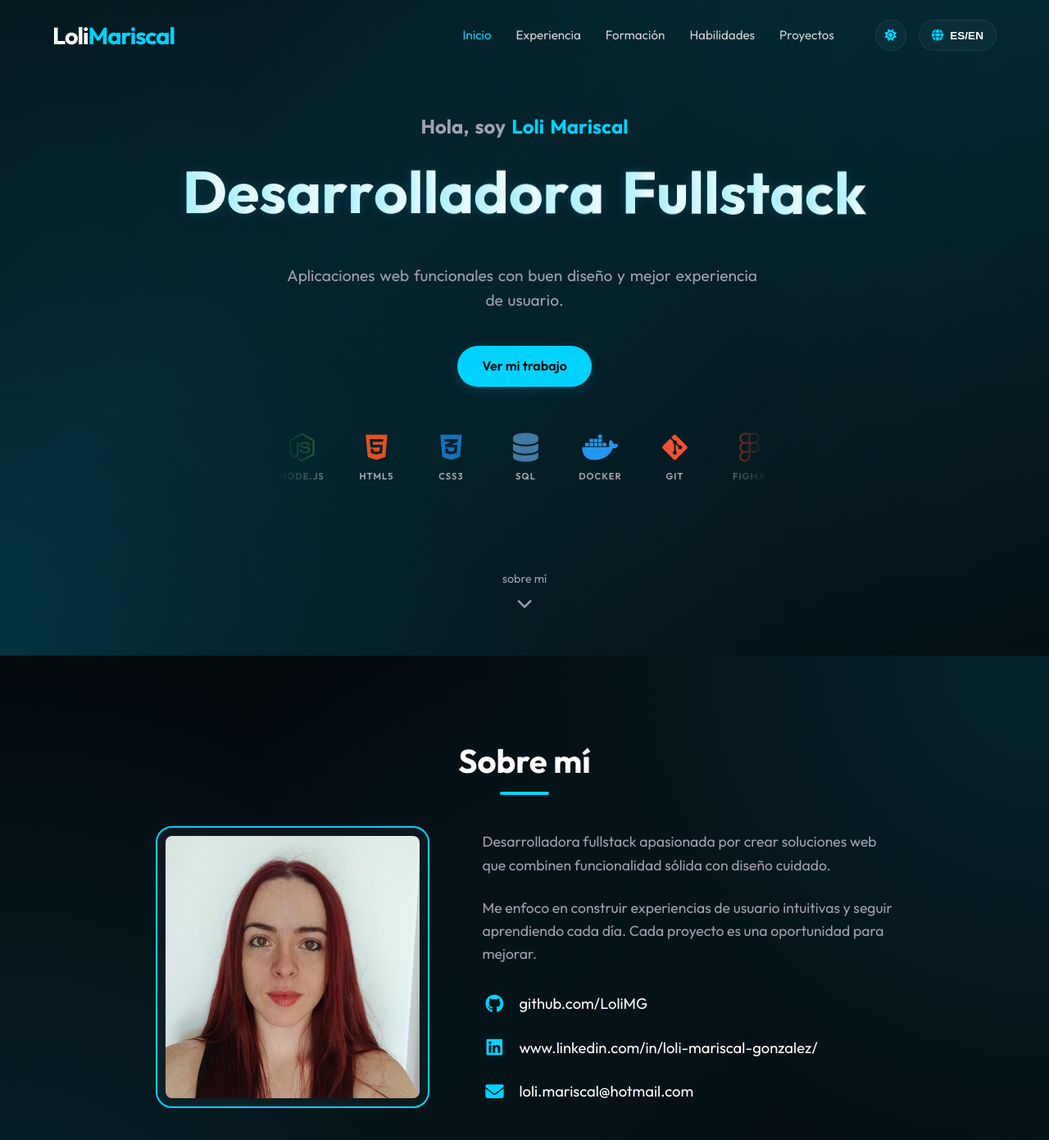
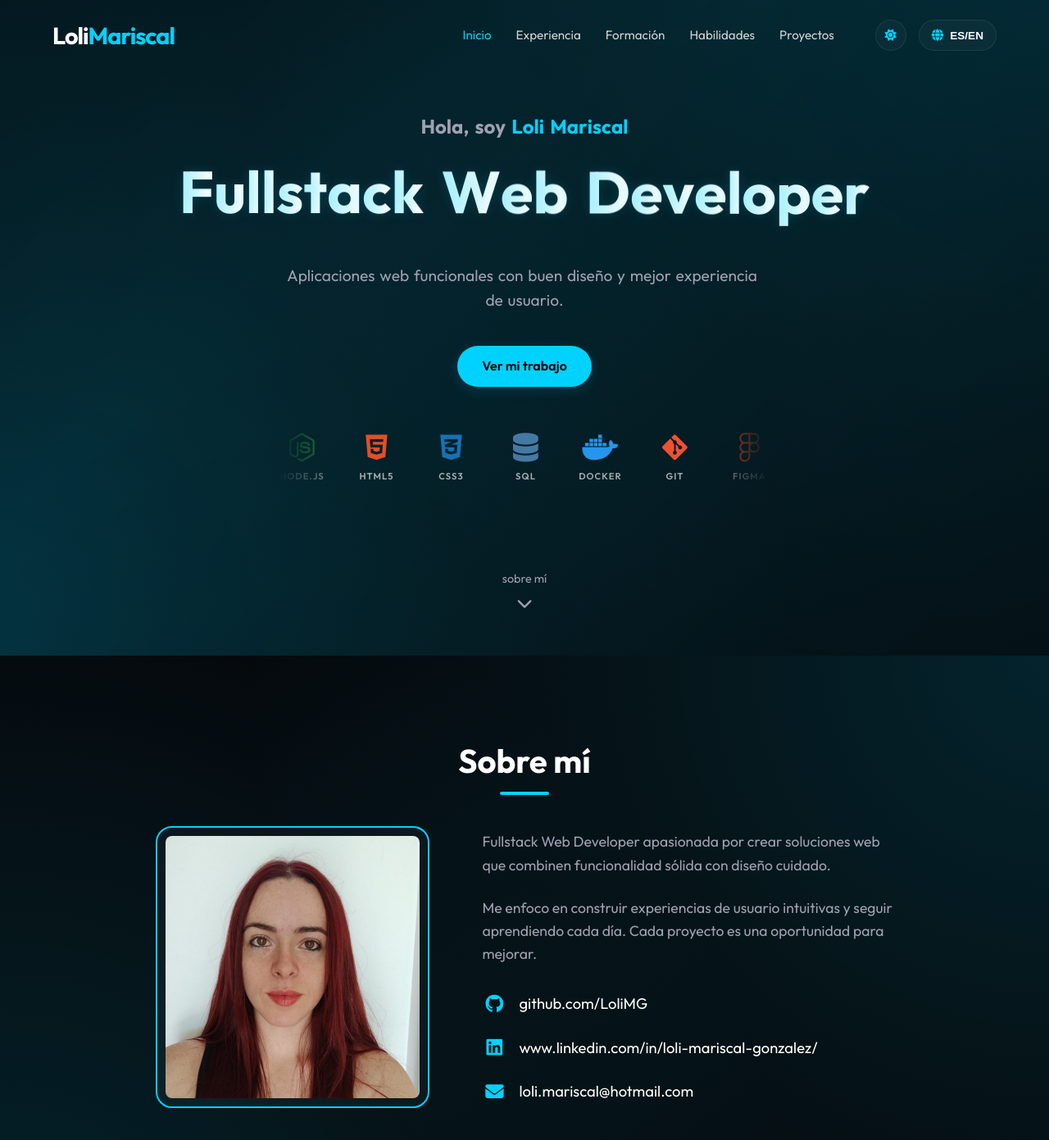
Before and after one commit to LoliMG/portfolio, a React (Vite) app: page / in a window 1280 px wide. Shown: the top 1391 px of the page at 82% size. Built offline with nearby package versions, Linux system fonts and the light colour scheme.

Commit message:
add info

```diff
--- a/src/data/education.js
+++ b/src/data/education.js
@@ -6,7 +6,7 @@
 export const getEducationData = (t) => [
     { year: t.ongoing, title: 'ADAMS', school: 'Java', icon: 'fa-code' },
     { year: '2026', title: 'ADAMS', school: 'Big Data', icon: 'fa-code' },
-    { year: '2025 - 2026', title: 'Socratech', school: t.edu_p_2, icon: 'fa-code' },
+    { year: '2025 - 2026', title: 'Socratech', school: 'Fullstack Web Developer', icon: 'fa-code' },
     { year: '2019 - 2021', title: 'Iundenia', school: t.edu_p_3, icon: 'fa-certificate' },
     { year: '2018 - 2019', title: 'Implika', school: t.edu_p_4, icon: 'fa-user-md' }
 ];
--- a/src/data/experience.js
+++ b/src/data/experience.js
@@ -4,8 +4,13 @@
  */
 
 export const getExperienceData = (t) => [
-    { date: '4/2026', title: t.exp_h3_1, company: 'Freelance', desc: t.exp_p_1 },
-    { date: '9/2025 - 2/2026', title: t.exp_h3_2, company: 'Circular Score', desc: t.exp_p_2 },
+    {
+        date: '4/2026 - actual',
+        title: 'Fullstack Web Developer - Freelance',
+        company: 'Freelance',
+        desc: `${t.exp_p_0}\n\n${t.exp_p_1}`
+    },
+    { date: '9/2025 - 2/2026', title: 'Fullstack Web Developer', company: 'Circular Score', desc: t.exp_p_2 },
     { date: '7/2023 - 9/2025', title: t.exp_h3_3, company: 'Amazon, GLS, Tipsa', desc: t.exp_p_3 },
     { date: '7/2017 - 3/2024', title: t.exp_h3_4, company: t.exp_h4_4, desc: t.exp_p_4 }
 ];
--- a/src/data/translations.js
+++ b/src/data/translations.js
@@ -12,13 +12,11 @@ export const translations = {
         nav_skills: "Habilidades",
         nav_projects: "Proyectos",
         hero_hi: "Hola, soy ",
-        hero_name: "Loli Mariscal",
-        hero_role: "Desarrolladora Fullstack",
         hero_p: "Aplicaciones web funcionales con buen diseño y mejor experiencia de usuario.",
         btn_work: "Ver mi trabajo",
         scroll_about: "sobre mí",
         about_title: "Sobre mí",
-        about_p1: "Desarrolladora fullstack apasionada por crear soluciones web que combinen funcionalidad sólida con diseño cuidado.",
+        about_p1: "Fullstack Web Developer apasionada por crear soluciones web que combinen funcionalidad sólida con diseño cuidado.",
         about_p2: "Me enfoco en construir experiencias de usuario intuitivas y seguir aprendiendo cada día. Cada proyecto es una oportunidad para mejorar.",
         exp_title: "Experiencia",
         edu_title: "Formación",
@@ -34,9 +32,8 @@ export const translations = {
         footer_copy: "2026 Loli Mariscal. Todos los derechos reservados.",
         error_title: "¡Ups! Te has perdido",
         error_p: "La página que buscas no existe o ha sido movida a otro rincón del servidor.",
-        exp_h3_1: "Desarrolladora Fullstack web",
+        exp_p_0: "Desarrollo fullstack de aplicación web EventOS utilizando Node.js, React, Express, apis para manejo de Google Calendar, Supabase (postgreSQL) y Vercel.",
         exp_p_1: "Desarrollo Fullstack de aplicación web GoodHabit utilizando Node.js, React, Supabase (postgreSQL) y Vercel.",
-        exp_h3_2: "Desarrolladora Fullstack web",
         exp_p_2: "Desarrollo Fullstack completo de aplicación web con Node.js y React, dedicada a la formación de empresas en implicación medioambiental.",
         exp_h3_3: "Repartidora",
         exp_h4_3: "Freelance / Logística",
@@ -44,8 +41,6 @@ export const translations = {
         exp_h3_4: "Monitora de equitación, entrenadora equina",
         exp_h4_4: "Centro Ecuestre",
         exp_p_4: "Coordinación y supervisión las tareas de mantenimiento de instalaciones, contacto y trato con clientes y alimentación de los caballos.",
-        edu_p_1: "Big Data",
-        edu_p_2: "Desarrolladora web Fullstack",
         edu_p_3: "Grado Medio Técnico Deportivo de Equitación",
         edu_p_4: "Asistente Técnico de Veterinaria Equina",
         skill_cat_backend: "Backend",
@@ -65,13 +60,11 @@ export const translations = {
         nav_skills: "Skills",
         nav_projects: "Projects",
         hero_hi: "Hi, I'm ",
-        hero_name: "Loli Mariscal",
-        hero_role: "Fullstack Web Developer",
         hero_p: "Functional web applications with good design and better user experience.",
         btn_work: "View my work",
         scroll_about: "about me",
         about_title: "About me",
-        about_p1: "Fullstack developer passionate about creating web solutions that combine solid functionality with thoughtful design.",
+        about_p1: "Fullstack Web Developer passionate about creating web solutions that combine solid functionality with thoughtful design.",
         about_p2: "I focus on building intuitive user experiences and learning something new every day. Every project is an opportunity to improve.",
         exp_title: "Experience",
         edu_title: "Education",
@@ -87,18 +80,15 @@ export const translations = {
         footer_copy: "2026 Loli Mariscal. All rights reserved.",
         error_title: "Oops! You're lost",
         error_p: "The page you're looking for doesn't exist or has been moved to another part of the server.",
-        exp_h3_1: "Fullstack Web Developer",
+        exp_p_0: "Fullstack development of the EventOS web application using Node.js, React, Express, Google Calendar APIs, Supabase (postgreSQL), and Vercel.",
         exp_p_1: "Fullstack development of the GoodHabit web app using Node.js, React, Supabase (postgreSQL), and Vercel.",
-        exp_h3_2: "Fullstack Web Developer",
-        exp_p_2: "Full Fullstack development of a web application with Node.js and React, dedicated to corporate environmental training.",
+        exp_p_2: "Fullstack development of a web application with Node.js and React, dedicated to corporate environmental training.",
         exp_h3_3: "Delivery Driver",
         exp_h4_3: "Freelance / Logistics",
         exp_p_3: "Package delivery for Amazon, Tipsa, and GLS, including vehicle management.",
         exp_h3_4: "Riding Instructor, Horse Trainer",
         exp_h4_4: "Equestrian Center",
         exp_p_4: "Coordination and supervision of facility maintenance, client relations, and horse feeding.",
-        edu_p_1: "Big Data",
-        edu_p_2: "Fullstack Web Developer",
         edu_p_3: "Technical Degree in Equestrian Sports",
         edu_p_4: "Equine Veterinary Technician Assistant",
         skill_cat_backend: "Backend",
--- a/src/pages/experience/Experience.css
+++ b/src/pages/experience/Experience.css
@@ -78,6 +78,7 @@
                     font-size: 1rem;
                     color: var(--text-secondary);
                     line-height: 1.6;
+                    white-space: pre-line;
                 }
             }
 
--- a/src/pages/home/Home.jsx
+++ b/src/pages/home/Home.jsx
@@ -79,22 +79,25 @@ const Home = () => {
         { icon: 'fa-figma', fab: true, color: '#F24E1E', name: 'Figma' }
     ];
 
+    const heroName = "Loli Mariscal";
+    const heroRole = "Fullstack Web Developer";
+
     return (
         <div className="page active home-page">
             {/* Hero Section */}
             <section className="hero">
-                <div className="hero-content" key={t.hero_role}>
+                <div className="hero-content" key={heroRole}>
                     <h2 className="cascade-container">
                         {renderCascadingText(t.hero_hi)}
                         <span className="accent">
-                            {renderCascadingText(t.hero_name, t.hero_hi.length)}
+                            {renderCascadingText(heroName, t.hero_hi.length)}
                         </span>
                     </h2>
                     <h1 className="cascade-container">
-                        {renderCascadingText(t.hero_role, t.hero_hi.length + t.hero_name.length)}
+                        {renderCascadingText(heroRole, t.hero_hi.length + heroName.length)}
                     </h1>
                     <p className="cascade-container">
-                        {renderCascadingText(t.hero_p, t.hero_hi.length + t.hero_name.length + t.hero_role.length)}
+                        {renderCascadingText(t.hero_p, t.hero_hi.length + heroName.length + heroRole.length)}
                     </p>
                     <div className="cta-container fade-in">
                         <Link to="/projects" className="btn primary-btn">
```
